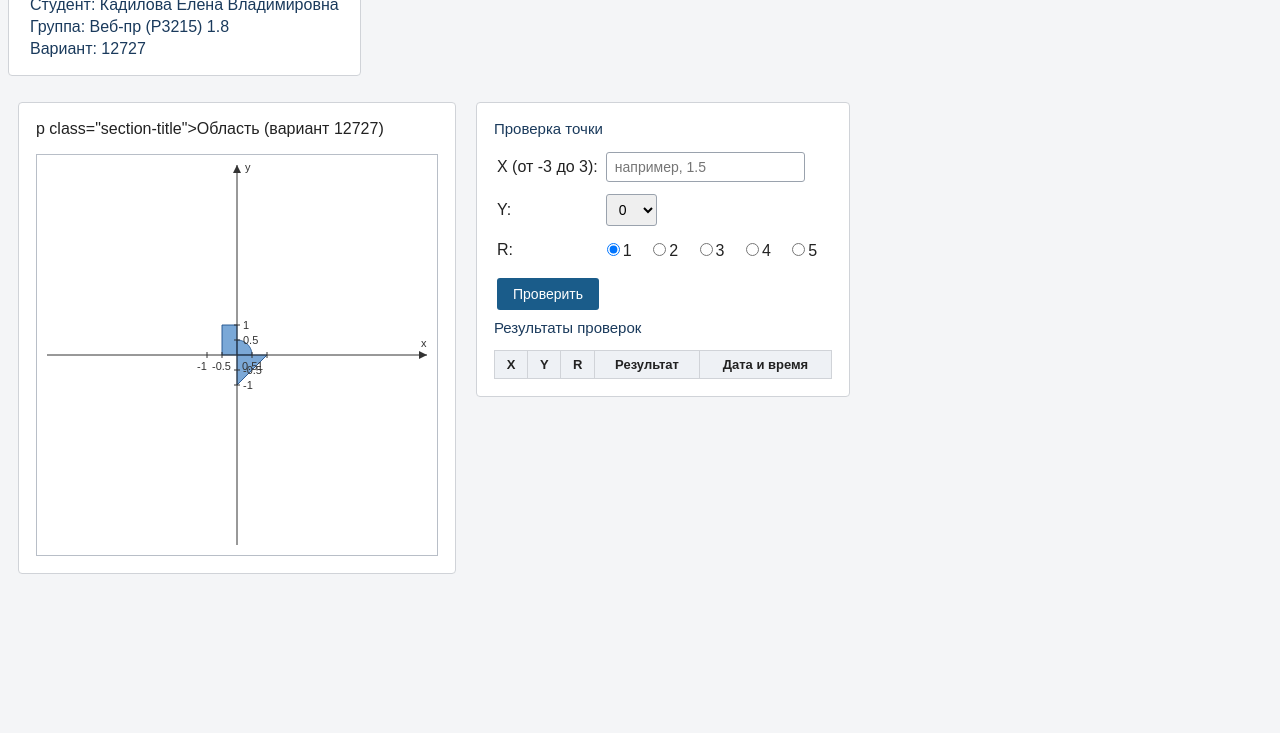
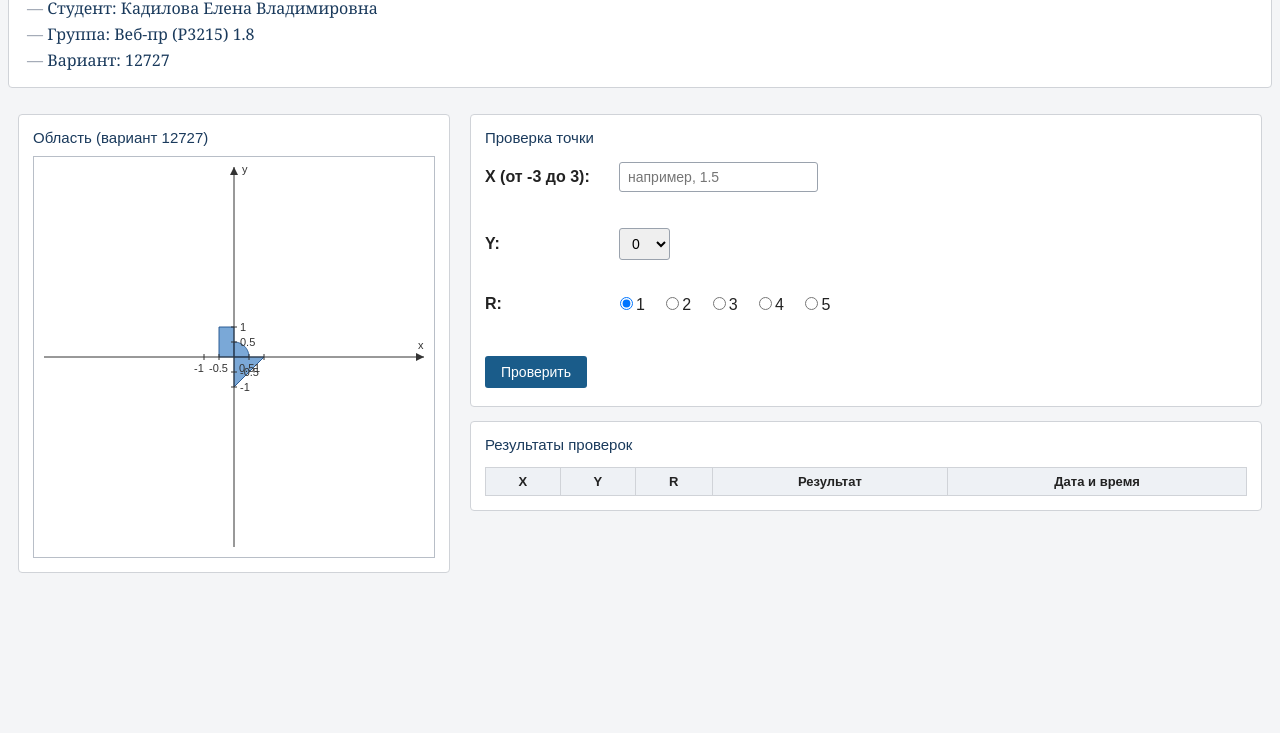
Before and after one commit to LenaKadilova/Veb_Lab1, a plain HTML site: page index.html in a window 1280 px wide. Shown: the part 67-800 px from the top of the page. Drawn offline with nearby package versions, Linux system fonts and the light colour scheme.

Commit message:
Update index.html
Ещё шрифт пофиксила

```diff
--- a/index.html
+++ b/index.html
@@ -12,17 +12,25 @@
         }
 
         #header {
+            width: 100%;
+            border-spacing: 0;
             background: #ffffff;
             border: 1px solid #d0d3d8;
             border-radius: 4px;
             padding: 14px 18px;
             margin-bottom: 16px;
+            font-family: Georgia, 'Times New Roman', serif;
             color: #1a3a5c;
             font-size: 16px;
         }
 
-        #header > .header-row {
-            margin: 2px 0;
+        #header > tbody > tr > .header-row {
+            padding: 2px 0;
+        }
+
+        #header > tbody > tr > .header-row::before {
+            content: "— ";
+            color: #8a94a3;
         }
 
         h1 {
@@ -41,9 +49,14 @@
         }
 
         .panel {
+            width: 100%;
+            border-spacing: 0;
             background: #ffffff;
             border: 1px solid #d0d3d8;
             border-radius: 4px;
+        }
+
+        .panel > tbody > tr > td {
             padding: 14px;
         }
 
@@ -53,12 +66,16 @@
             display: block;
         }
 
-        .field-row {
-            margin: 8px 0;
+        .form-table {
+            border-spacing: 0;
         }
 
-        .field-row > label {
-            display: inline-block;
+        .form-table > tbody > tr > td {
+            padding: 4px 0;
+            vertical-align: middle;
+        }
+
+        .form-table .label-cell {
             width: 130px;
             font-weight: bold;
         }
@@ -84,8 +101,8 @@
         .error-text {
             color: #c0392b;
             font-size: 12px;
-            min-height: 16px;
-            margin-left: 134px;
+            height: 16px;
+            padding-left: 4px;
         }
 
         button {
@@ -168,7 +185,7 @@
                 <tbody>
                 <tr>
                     <td>
-                        p class="section-title">Область (вариант 12727)</p>
+                        <p class="section-title">Область (вариант 12727)</p>
                         <canvas id="plane" width="400" height="400"></canvas>
                     </td>
                 </tr>
@@ -182,7 +199,7 @@
                     <td>
                         <p class="section-title">Проверка точки</p>
                         <form id="point-form" novalidate>
-                            <table class="form table">
+                            <table class="form-table">
                                 <tbody>
                                 <tr>
                                     <td class="label-cell"><label for="x-input">X (от -3 до 3):</label></td>
@@ -213,10 +230,6 @@
                                     <td class="error-text" id="y-error"></td>
                                 </tr>
                                 <tr>
-                                    <td></td>
-                                    <td class="error-text" id="y-error"></td>
-                                </tr>
-                                <tr>
                                     <td class="label-cell">R:</td>
                                     <td class="radio-group" id="r-input">
                                         <label><input type="radio" name="r" value="1" checked>1</label>
@@ -239,9 +252,10 @@
                     </td>
                 </tr>
                 </tbody>
+            </table>
 
-            <tbody class="panel" style="margin-top:14px;">
-                <tr>
+            <table class="panel" style="margin-top:14px;">
+                <tbody>
                 <tr>
                     <td>
                         <p class="section-title">Результаты проверок</p>
```
